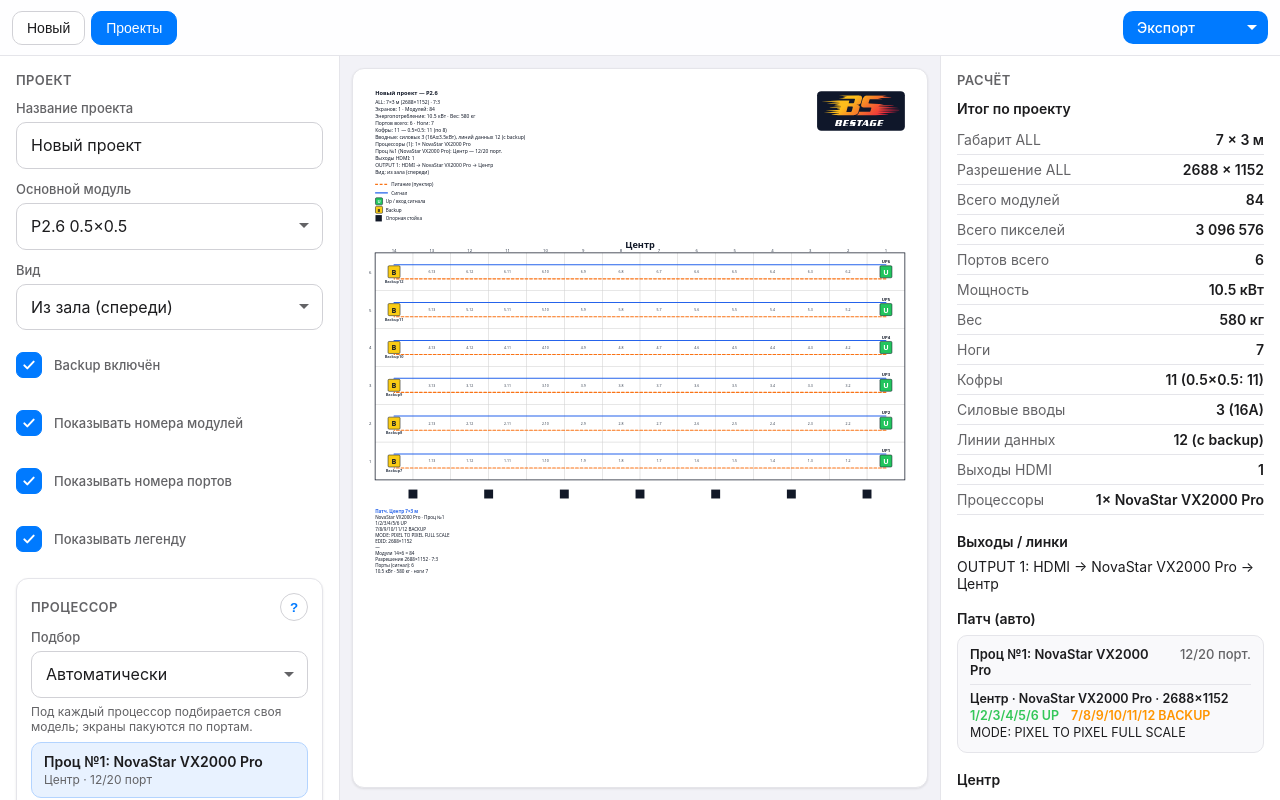
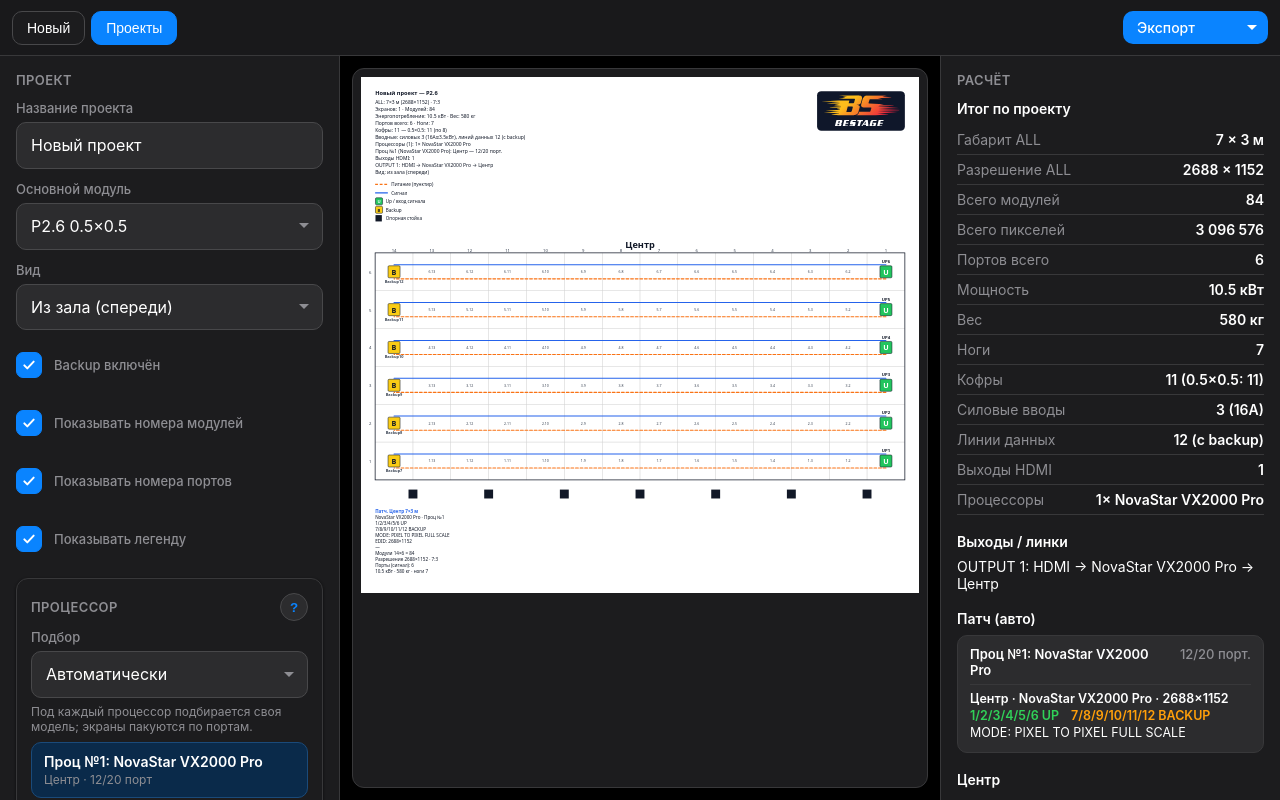
Before and after one commit to IKIR65STPCREW/BS-SCREEN, a React (Vite) app: page / in a window 1280 px wide. Built offline with nearby package versions, Linux system fonts and the light colour scheme.

Commit message:
style: dark theme (iOS dark mode colors)

```diff
--- a/src/styles.css
+++ b/src/styles.css
@@ -1,25 +1,25 @@
 /* ============================================================
    LED Scheme Builder — styles
-   Mobile-first, iOS-like friendly design.
+   Mobile-first, iOS-like dark design.
    ============================================================ */
 
 :root {
-  --bg: #f2f2f7;
-  --surface: #ffffff;
-  --surface-muted: #f9f9fb;
-  --border: #e5e5ea;
-  --border-strong: #d1d1d6;
-  --text: #1c1c1e;
-  --text-muted: #636366;
-  --primary: #007aff;
+  --bg: #000000;
+  --surface: #1c1c1e;
+  --surface-muted: #2c2c2e;
+  --border: #38383a;
+  --border-strong: #48484a;
+  --text: #ffffff;
+  --text-muted: #8e8e93;
+  --primary: #0a84ff;
   --primary-dark: #0066d6;
-  --danger: #ff3b30;
-  --warn-bg: #fff3cd;
-  --warn-border: #ffe69c;
-  --warn-text: #856404;
+  --danger: #ff453a;
+  --warn-bg: #3d2f00;
+  --warn-border: #665200;
+  --warn-text: #ffd60a;
   --header-h: 56px;
 
-  --shadow-1: 0 1px 3px rgba(0,0,0,0.06), 0 1px 2px rgba(0,0,0,0.04);
+  --shadow-1: 0 1px 3px rgba(0,0,0,0.4), 0 1px 2px rgba(0,0,0,0.3);
   --radius: 12px;
   --radius-sm: 10px;
 }
@@ -49,7 +49,7 @@ body {
 
 .app-header {
   height: var(--header-h);
-  background: rgba(255,255,255,0.92);
+  background: rgba(28,28,30,0.92);
   backdrop-filter: blur(12px);
   -webkit-backdrop-filter: blur(12px);
   border-bottom: 0.5px solid var(--border);
@@ -179,7 +179,7 @@ body {
 .field input, .field select {
   appearance: none;
   -webkit-appearance: none;
-  background: var(--surface);
+  background: var(--surface-muted);
   color: var(--text);
   border: 0.5px solid var(--border-strong);
   border-radius: var(--radius-sm);
@@ -200,7 +200,7 @@ body {
 .field input:focus, .field select:focus {
   outline: none;
   border-color: var(--primary);
-  box-shadow: 0 0 0 3px rgba(0,122,255,0.15);
+  box-shadow: 0 0 0 3px rgba(10,132,255,0.25);
 }
 .field-hint {
   font-size: 12px;
@@ -239,7 +239,7 @@ body {
 }
 .field-checkbox input[type="checkbox"]:focus-visible {
   outline: none;
-  box-shadow: 0 0 0 3px rgba(0,122,255,0.25);
+  box-shadow: 0 0 0 3px rgba(10,132,255,0.35);
 }
 .field-checkbox span { cursor: pointer; }
 
@@ -372,7 +372,7 @@ body {
   border-radius: var(--radius-sm);
   border: 0.5px solid var(--border);
 }
-.port-row.over { border-color: var(--danger); background: #fff2f2; }
+.port-row.over { border-color: var(--danger); background: #3d1a1a; }
 .port-num { font-weight: 700; font-size: 14px; }
 .port-info { font-size: 13px; line-height: 1.3; }
 .port-bar {
@@ -406,7 +406,7 @@ body {
 /* ===== Scheme ===== */
 
 .scheme-wrapper {
-  background: #fff;
+  background: #1c1c1e;
   border: 0.5px solid var(--border);
   border-radius: var(--radius);
   box-shadow: var(--shadow-1);
@@ -432,7 +432,7 @@ body {
 .modal-backdrop {
   position: fixed;
   inset: 0;
-  background: rgba(0,0,0,0.35);
+  background: rgba(0,0,0,0.55);
   display: flex;
   align-items: center;
   justify-content: center;
@@ -448,7 +448,7 @@ body {
   display: flex;
   flex-direction: column;
   overflow: hidden;
-  box-shadow: 0 10px 40px rgba(0,0,0,0.18);
+  box-shadow: 0 10px 40px rgba(0,0,0,0.5);
 }
 .modal-header {
   display: flex;
@@ -480,7 +480,7 @@ body {
   margin-bottom: 8px;
   gap: 8px;
 }
-.project-item.active { border-color: var(--primary); background: #e8f2ff; }
+.project-item.active { border-color: var(--primary); background: #0a2a4a; }
 .project-name { font-weight: 600; }
 .project-meta { font-size: 12px; color: var(--text-muted); margin-top: 2px; }
 .project-actions { display: flex; gap: 4px; }
@@ -492,7 +492,7 @@ body {
 .mobile-overlay {
   position: fixed;
   inset: 0;
-  background: rgba(0,0,0,0.35);
+  background: rgba(0,0,0,0.55);
   z-index: 50;
   display: flex;
   justify-content: flex-start;
@@ -597,23 +597,23 @@ body {
   height: 28px;
   border-radius: 50%;
   border: 0.5px solid var(--border-strong);
-  background: #fff;
+  background: var(--surface-muted);
   font-weight: 700;
   cursor: pointer;
   line-height: 1;
   color: var(--primary);
 }
-.why-btn:hover { background: #f2f2f7; }
+.why-btn:hover { background: #3a3a3c; }
 .processor-result {
   margin-top: 8px;
   padding: 10px 12px;
   border-radius: var(--radius-sm);
-  background: #e8f2ff;
-  border: 0.5px solid #b3d4ff;
+  background: #0a2a4a;
+  border: 0.5px solid #1a4a7a;
 }
 .processor-result.over {
-  background: #fff2f2;
-  border-color: #ffb3b3;
+  background: #3d1a1a;
+  border-color: #7a2a2a;
 }
 .processor-name { font-weight: 600; font-size: 14px; }
 .processor-spec { font-size: 12px; color: var(--text-muted); margin-top: 2px; }
@@ -669,5 +669,5 @@ body {
 .patch-screen-name { font-weight: 600; }
 .patch-screen-route { color: var(--text-muted); }
 .patch-ports { display: flex; gap: 12px; margin: 2px 0; flex-wrap: wrap; }
-.patch-up { color: #34c759; font-weight: 600; }
-.patch-bk { color: #ff9500; font-weight: 600; }
+.patch-up { color: #30d158; font-weight: 600; }
+.patch-bk { color: #ff9f0a; font-weight: 600; }
```
